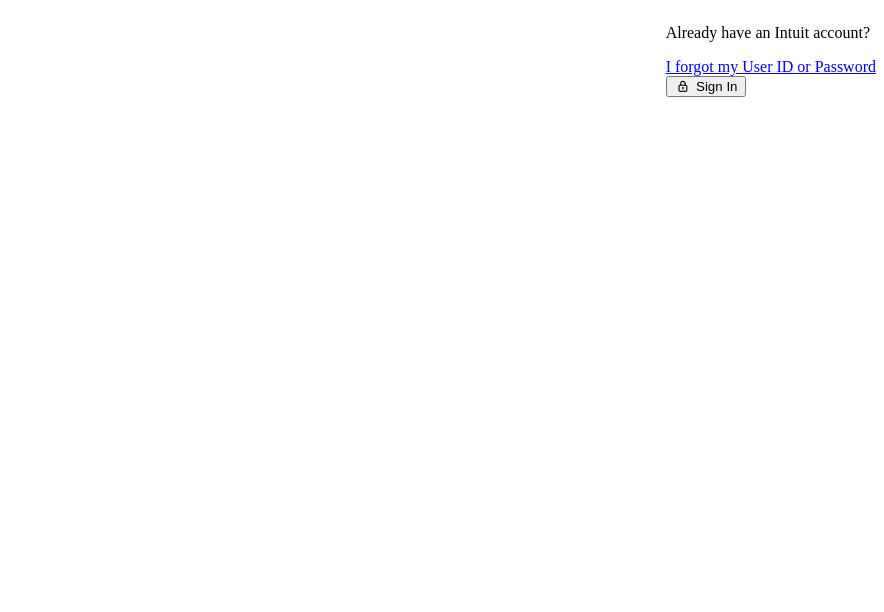
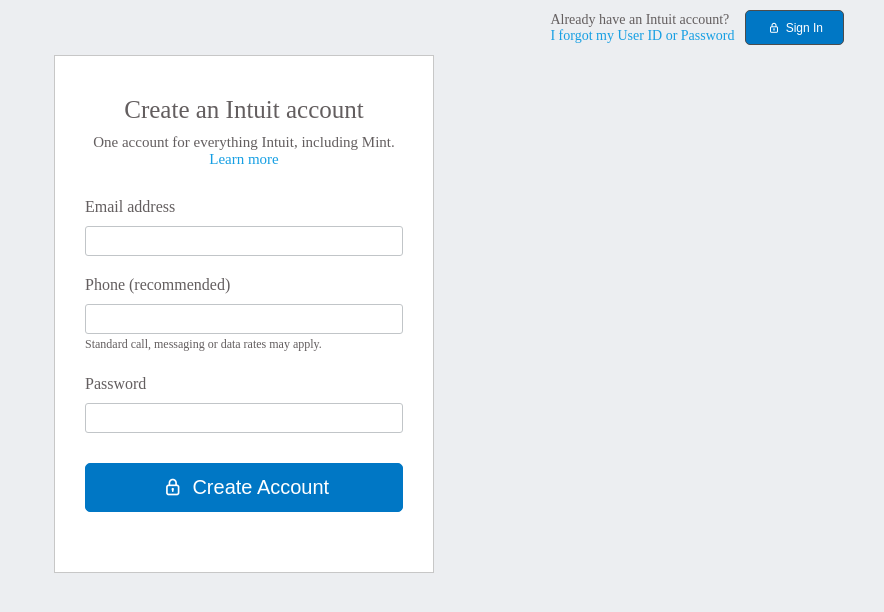
Before and after one commit to chinweokwu/special-signup-form, a website: page index.html in a window 1280 px wide. Shown: the whole page, without its empty margins (396-1280 px from the left). Drawn offline with nearby package versions, Linux system fonts and the light colour scheme.

Commit message:
Style and Add Form

```diff
--- a/index.html
+++ b/index.html
@@ -10,18 +10,62 @@
 </head>
 <body>
   <header>
-            <div class="header-signup">
-                <div>
+    <div class="header-signin-container">
+      <div class="forget-password">
         <p>Already have an Intuit account?</p>
         <a href="#">I forgot my User ID or Password</a>
       </div>
-                <button><span><i class='uil uil-padlock'></i></span> Sign In</button>
+      <button class="btn sign-in-btn">
+        <span><i class='uil uil-padlock'></i></span>
+         Sign In
+      </button>
     </div>
   </header>
 
   <main>
+      <div class="form-header">
+        <div class="main-logo"></div>
 
+        <div class="shild-logos">
+          <span class="mint"></span>
+          <span class="quickbooks"></span>
+          <span class="turbotax"></span>
+        </div>
+      </div>
+
+      <div class="form-container">
+        <h1>Create an Intuit account</h1>
+        <p>One account for everything Intuit, including Mint.
+          <a href="#">Learn more</a>
+        </p>
+        <!-- <span class="block">Already have an account? </span><a href="#">Sign in</a> -->
+
+
+        <form action="" method="">
+          <fieldset>
+            <div class="email flex-column">
+              <label for="email-field">Email address</label>
+              <input type="text" name="user_email" id="email-field">
+            </div>
+
+            <div class="phone flex-column">
+              <label for="phone-field">Phone (recommended)</label>
+              <input type="tel" name="user_phone" id="phone-field">
+              <span class="block sub-title">
+                Standard call, messaging or data rates may apply.
+              </span>
+            </div>
+
+            <div class="password flex-column">
+              <label for="password-field">Password</label>
+              <input type="password" name="user_password" id="password-field">
+            </div>
+          </fieldset>
+          <button class="btn sign-up-btn">
+            <i class='uil uil-padlock'></i></span> Create Account
+          </button>
+        </form>
+      </div>
   </main>
-
 </body>
 </html>
--- a/style.css
+++ b/style.css
@@ -1,6 +1,102 @@
+* {
+  padding: 0;
+  margin: 0;
+  box-sizing: border-box;
+}
+
+body {
+  background-color: #eceef1;
+  color: #635e5f;
+}
+
 /* Header */
-.header-signup{
-  float:right;
+.header-signin-container{
+  display: flex;
+  justify-content: flex-end;
+  font-size: 14px;
+  margin: 10px 30px;
+  align-items: center;
+}
 
+.btn {
+  background-color: #0077c5;
+  border: #4c4c4c solid 1px;
+  color: white;
+  font-size: 12px;
+  border-radius: 5px;
+  margin: 0 10px;
+}
 
+.sign-in-btn {
+  height: 35px;
+  padding: 5px 20px;
 }
+
+a{
+  color: #169fe3;
+  text-decoration: none;
+}
+
+main {
+  width: 100%;
+}
+
+.form-container {
+  margin: 0 auto;
+  background-color: white;
+  width: 380px;
+  border: 1px solid #c7c7c7;
+  padding: 30px;
+  text-align: center;
+}
+
+.block {
+  display: block;
+}
+
+.form-container h1 {
+  font-weight: 400;
+  margin: 10px 0;
+  font-size: 25px;
+}
+
+.form-container p {
+  font-weight: 400;
+  margin: 10px 0;
+  font-size: 15px;
+}
+
+.flex-column {
+  display: flex;
+  flex-direction: column;
+}
+
+.flex-column label{
+  text-align: left;
+  margin-top: 20px;
+}
+
+.flex-column input {
+  margin-top: 10px;
+  height: 30px;
+  border-radius: 3px;
+  border: 1px solid #c1c5c8;
+}
+
+.sub-title {
+  font-size: 12px;
+  text-align: left;
+  margin: 3px 0;
+}
+
+fieldset {
+  border: none;
+}
+
+.sign-up-btn {
+  margin: 30px 0;
+  padding: 12px 30px;
+  font-size: 20px;
+  width: 100%;
+  border: #0077c5 solid 1px;
+}
```
Lines whose indentation alone changed are shown as unchanged.
